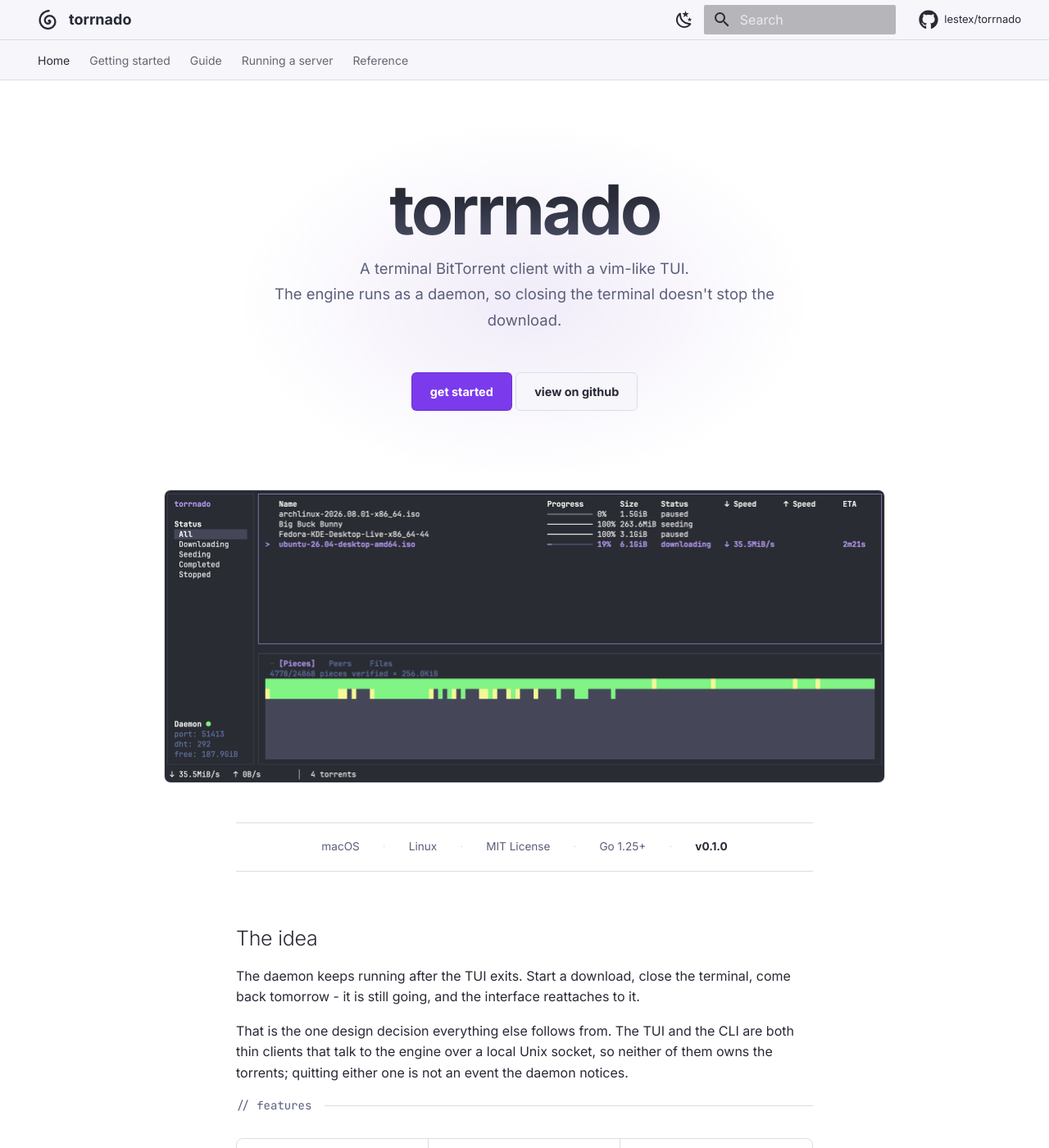
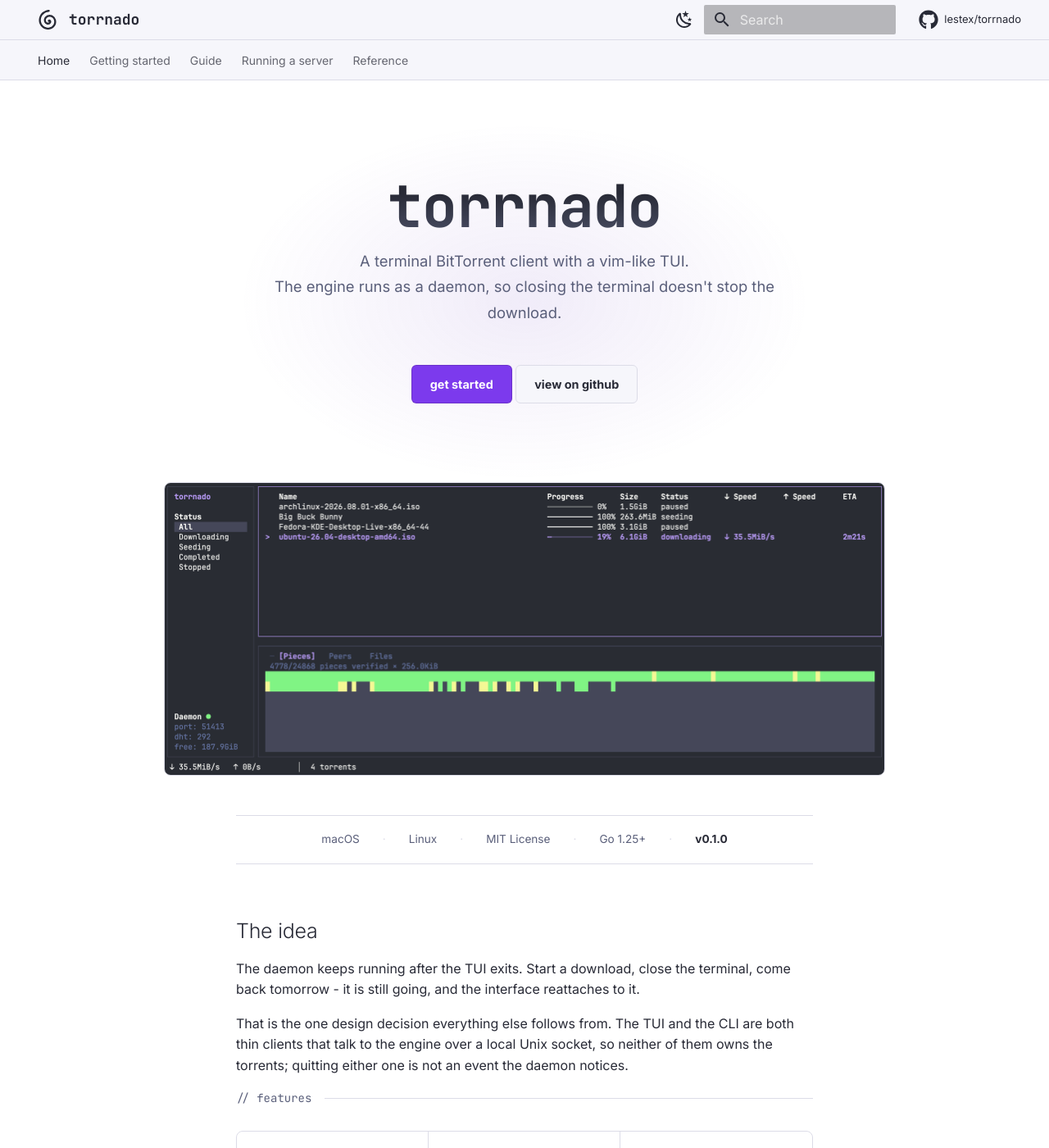
Before and after one commit to lestex/torrnado, an MkDocs documentation site: the page built from docs/index.md, in a window 1280 px wide and 1400 px high. Shown: the whole window at 82% size. Built offline with MkDocs 1.6.1 and Material for MkDocs 9.7.7, drawn with Linux system fonts in a browser that asks for light colours; comment, search, counter and statistics services are not loaded.

Commit message:
docs: the wordmark is set in the code face
torrnado is a terminal program, so its name is set in JetBrains Mono
wherever it stands as a wordmark: the header and the hero. Inter keeps
the prose.

The hero needed more than a font swap. A fixed-pitch face sets wider at
the same nominal size, so it drops from 4.2rem to 3.6rem, and the -0.04em
that stopped Inter looking loose at that size pulls mono into a huddle,
so it eases to -0.02em. Weight 700 rather than 800; the mono face has no
800 and was being synthesised.

Also rewrites the header spacing comment above, which still quoted the
19px figure from before the gap was properly measured at 36.

```diff
--- a/docs/stylesheets/torrnado.css
+++ b/docs/stylesheets/torrnado.css
@@ -97,19 +97,21 @@
 
 /* Material spaces the header generously: 1rem between the logo and the
  * title, and 1.4rem between the search field and the repo block. With the
- * repo block now only as wide as its contents, both gaps read as drift
- * rather than rhythm. Tightened to 0.6rem and 0.8rem, which closes the
- * logo gap from 29px to 19px and the search gap from 34px to 19px, so the
- * two ends of the bar are spaced alike.
+ * repo block now only as wide as its contents, both read as drift rather
+ * than rhythm.
  *
- * Both selectors carry the direction attribute because Material's own do,
- * and a bare class loses to them: the rules applied and changed nothing.
- * The source margin is also set twice in Material, at two breakpoints;
- * one rule outside any media query beats both on source order. */
-/* Three things sat between the spiral and the wordmark, not one: the
- * logo button's own 9.6px of right padding, this margin, and dead space
- * inside the SVG itself. Measuring the button's box rather than the drawn
- * ink hid two of them and reported 19px for a gap that was really 36. */
+ * The logo gap took three passes because three separate things sat in it,
+ * not one: the button's own 9.6px of right padding, the title's margin,
+ * and dead space inside the SVG. Measuring the button's box rather than
+ * the drawn ink hid two of them and reported 19px for a gap that was
+ * really 36. Trimming the SVG's viewBox fixed the first, and these two
+ * rules the rest, ending at 20px from ink to text.
+ *
+ * Every selector here carries the direction attribute because Material's
+ * own do, and a bare class loses to them: written without it, the rules
+ * applied to the right elements and changed nothing. The source margin is
+ * also set twice in Material, at two breakpoints; one rule outside any
+ * media query beats both on source order. */
 [dir="ltr"] .md-header__button.md-logo {
   padding-right: 0.2rem;
 }
@@ -133,6 +135,13 @@
  * that the active state would otherwise apply to it. */
 .md-header__topic + .md-header__topic {
   display: none;
+}
+
+/* The name is set in the code face wherever it appears as a wordmark, in
+ * the header and in the hero, because the thing it names is a terminal
+ * program. Inter is left to the prose. */
+.md-header__topic:first-child .md-ellipsis {
+  font-family: var(--md-code-font-family, monospace);
 }
 
 .md-header__title--active .md-header__topic:first-child {
@@ -302,10 +311,15 @@ html .md-footer-meta.md-typeset .md-copyright a:focus {
 }
 
 .md-typeset .tn-hero__title {
-  font-size: 4.2rem;
-  line-height: 1.05;
-  font-weight: 800;
-  letter-spacing: -0.04em;
+  font-family: var(--md-code-font-family, monospace);
+  font-size: 3.6rem;
+  line-height: 1.1;
+  font-weight: 700;
+  /* Monospace carries its own spacing, and the -0.04em that kept Inter
+   * from looking loose at this size pulls a mono face into a huddle.
+   * Slightly negative rather than tight, and a step smaller, because a
+   * fixed-pitch face sets wider at the same nominal size. */
+  letter-spacing: -0.02em;
   margin: 0 0 0.6rem;
   background: linear-gradient(180deg, var(--tn-fg) 30%, var(--tn-fg-muted) 130%);
   -webkit-background-clip: text;
```
